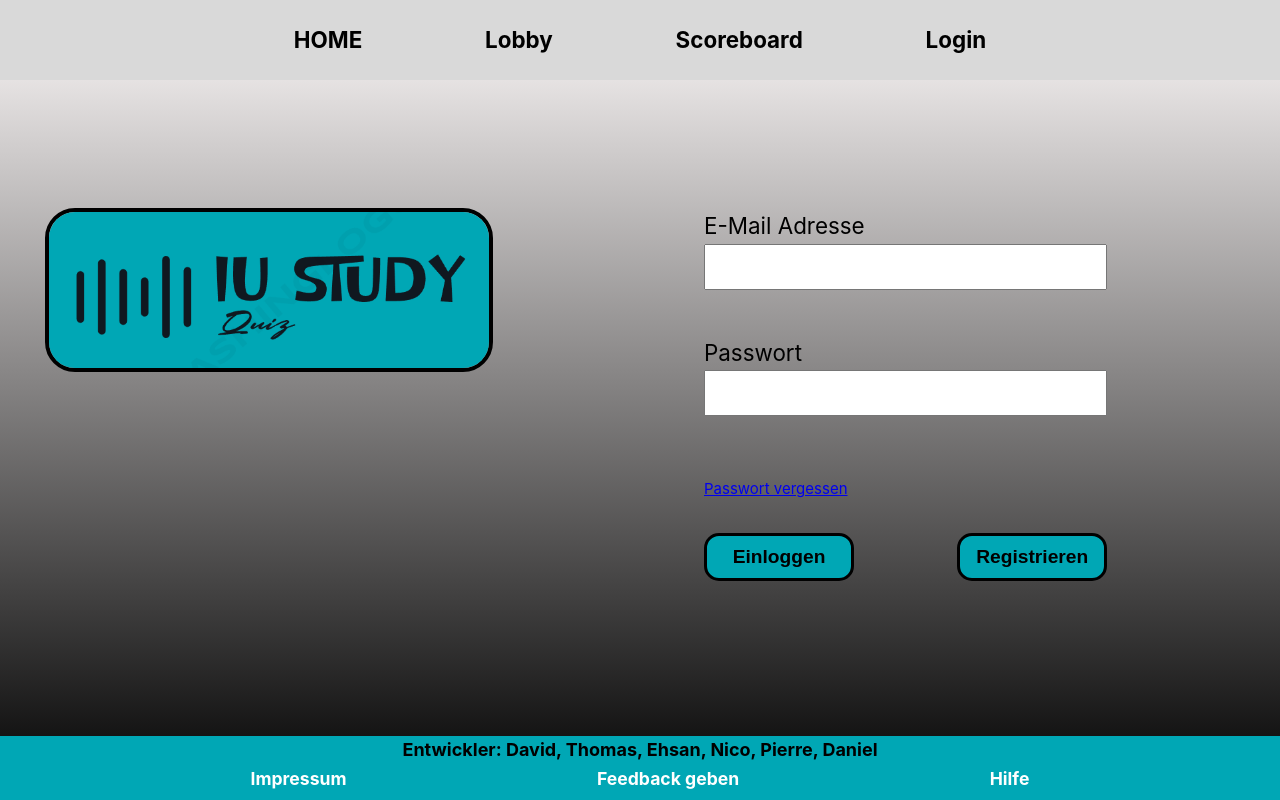
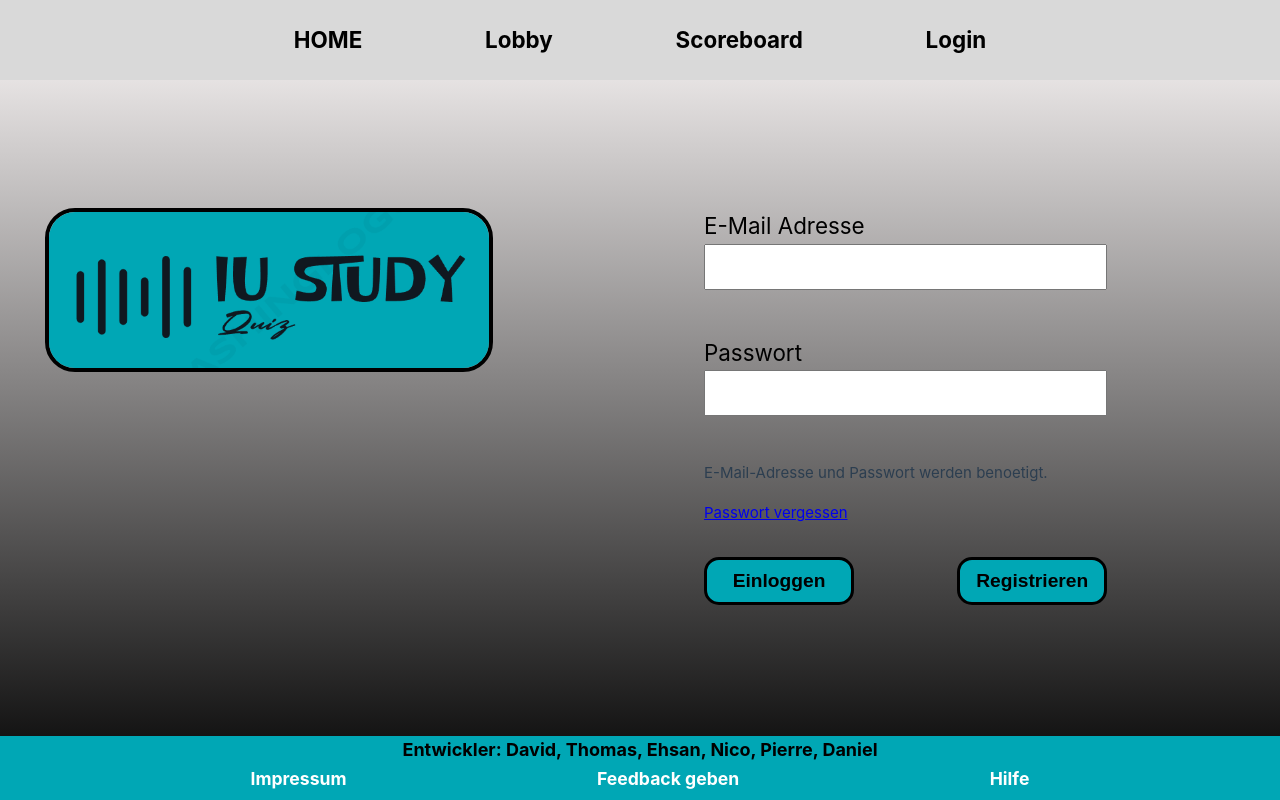
Before and after one commit to floatingbug/iu_quiz, a Vue app in the folder client-app/: page /login-user in a window 1280 px wide. Both pictures are taken after a click on the button "Einloggen". Built offline with nearby package versions, Linux system fonts and the light colour scheme; no server answers.

Commit message:
LoginView.vue Bedingung eingefügt

```diff
--- a/client-app/src/views/LoginView.vue
+++ b/client-app/src/views/LoginView.vue
@@ -3,10 +3,20 @@ import { reactive, ref } from 'vue'
 import apiCall from '../renderlesComponents/ApiCall.vue'
 import { store } from '../renderlesComponents/store.js'
 const apiCallRef = ref()
+const errMsg = ref("");
 const credentials = reactive({
     email: '',
     password: ''
 })
+
+function checkInput(){
+    if(email.value === "" || password.value === ""){
+        errMsg.value = "E-Mail-Adresse und Passwort werden benoetigt."
+        return
+    }
+
+    errMsg.value = "";
+}
 
 function loginUser() {
     const request = {
@@ -55,13 +65,14 @@ function loginUser() {
             v-model="credentials.password"
           />
         </div>
+        <p class="err-msg" v-if="errMsg">{{errMsg}}</p>
 
         <div class="link-container">
           <router-link to="">Passwort vergessen</router-link>
         </div>
 
         <div class="button-container">
-          <button type="button" v-on:click="loginUser">Einloggen</button>
+          <button type="button" v-on:click="checkInput">Einloggen</button>
           <button type="button">Registrieren</button>
         </div>
       </div>
```
